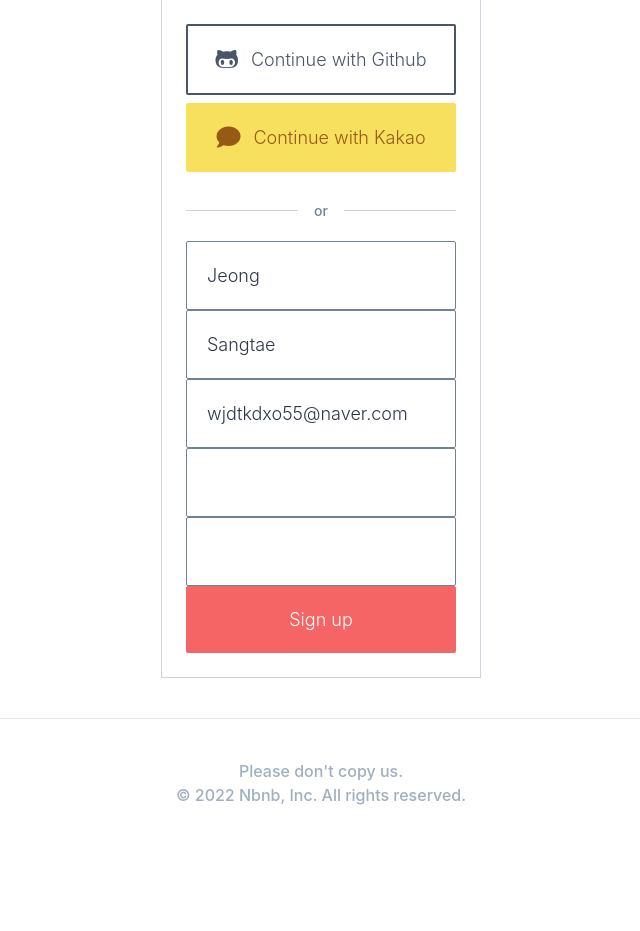
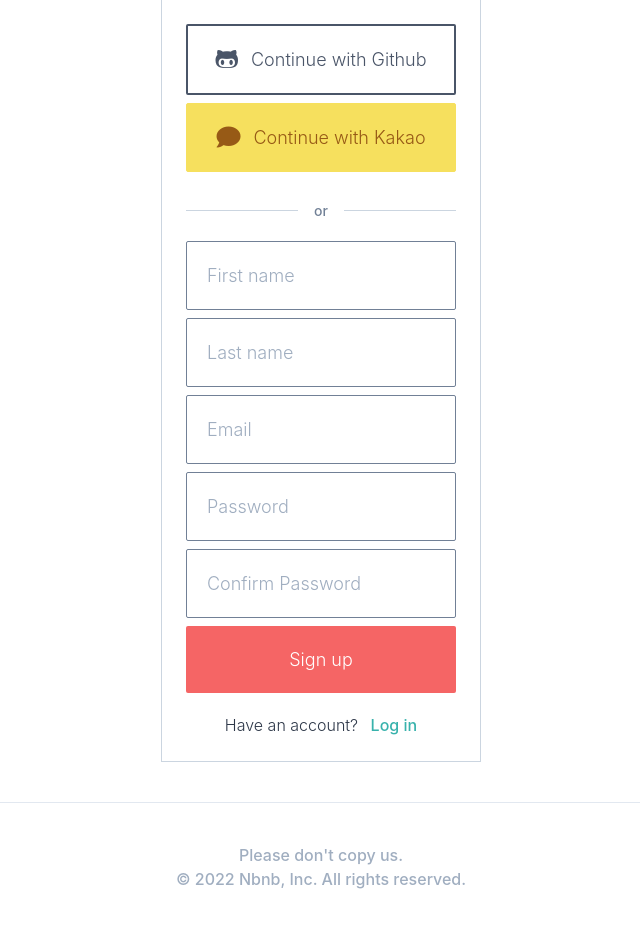
Before and after one commit to jeongsangtae/airbnb-clone, a Django app: page /users/signup in a window 1280 px wide. Shown: the part 97-1028 px from the top of the page, without its empty margins (319-959 px from the left). Before the commit the page ends 902 px from the top, so only its background shows below. Run offline with Django 3.2, Linux system fonts and the light colour scheme; parts of the project's set-up code (start-up, migrations or seed data) failed here and were passed over; some libraries are stand-ins or nearby versions.

Commit message:
20.10 Sign up

```diff
--- a/assets/scss/styles.scss
+++ b/assets/scss/styles.scss
@@ -2,30 +2,36 @@
 @tailwind components;
 
 
-.search-box{
+.search-box {
   transition: box-shadow 0.2s linear;
 }
 
-.nav_link{
+.nav_link {
   @apply ml-8 border-b-2 border-white h-full flex items-center;
   a {
     @apply py-10 px-5;
   }
-  &:hover{
+  &:hover {
     @apply border-gray-600;
   }
 }
 
 
-.btn{
+.btn {
   @apply text-center rounded-sm py-5 font-light text-lg w-full;
 }
 
-input{
+input {
   @apply rounded-sm py-5 font-light text-lg w-full text-left border border-gray-600 px-5;
-  &:focus{
+  &:focus {
     @apply outline-none border-teal-500;
   }
 }
 
+form {
+  input {
+    @apply mb-2;
+  }
+}
+
 @tailwind utilities;
--- a/templates/users/login.html
+++ b/templates/users/login.html
@@ -15,9 +15,8 @@
 
           <form method="POST" action="{% url "users:login" %}" class="w-full">
             {% csrf_token %}
-
-      <input type="email" placeholder="Email" class="input mb-2">
-      <input type="password" placeholder="Password" class="input mb-2">
+            {{form.email}}
+            {{form.password}}
             <button class="btn bg-red-500 text-white">Log in</button>
           </form>
 
--- a/templates/users/signup.html
+++ b/templates/users/signup.html
@@ -22,6 +22,11 @@
         <button class="btn bg-red-500 text-white">Sign up</button>
     </form>
 
+    <div class="mt-5">
+      <span class="mr-2">Have an account?</span>
+      <a href="{% url 'users:login' %}" class="text-teal-500 font-medium">Log in</a>
+    </div>
+
   </div>
 
 {% endblock content %}
--- a/users/forms.py
+++ b/users/forms.py
@@ -1,3 +1,4 @@
+from tkinter import Widget
 from django import forms
 from django.contrib.auth.forms import UserCreationForm
 from . import models
@@ -5,8 +6,10 @@ from . import models
 
 class LoginForm(forms.Form):
 
-    email = forms.EmailField()
-    password = forms.CharField(widget=forms.PasswordInput)
+    email = forms.EmailField(widget=forms.EmailInput(attrs={"placeholder": "Email"}))
+    password = forms.CharField(
+        widget=forms.PasswordInput(attrs={"placeholder": "Password"})
+    )
 
     def clean(self):
         email = self.cleaned_data.get("email")
@@ -25,9 +28,18 @@ class SignUpForm(UserCreationForm):
     class Meta:
         model = models.User
         fields = ("first_name", "last_name", "email")
+        widgets = {
+            "first_name": forms.TextInput(attrs={"placeholder": "First name"}),
+            "last_name": forms.TextInput(attrs={"placeholder": "Last name"}),
+            "email": forms.EmailInput(attrs={"placeholder": "Email"}),
+        }
 
-    password = forms.CharField(widget=forms.PasswordInput)
-    password1 = forms.CharField(widget=forms.PasswordInput, label="Confirm Password")
+    password = forms.CharField(
+        widget=forms.PasswordInput(attrs={"placeholder": "Password"})
+    )
+    password1 = forms.CharField(
+        widget=forms.PasswordInput(attrs={"placeholder": "Confirm Password"})
+    )
 
     def clean_password1(self):
         password = self.cleaned_data.get("password")
--- a/users/views.py
+++ b/users/views.py
@@ -32,11 +32,6 @@ class SignUpView(FormView):
     template_name = "users/signup.html"
     form_class = forms.SignUpForm
     success_url = reverse_lazy("core:home")
-    initial = {
-        "first_name": "Jeong",
-        "last_name": "Sangtae",
-        "email": "wjdtkdxo55@naver.com",
-    }
 
     def form_valid(self, form):
         form.save()
```
Also changed, not shown: static/css/styles.css. Lines whose indentation alone changed are shown as unchanged.
